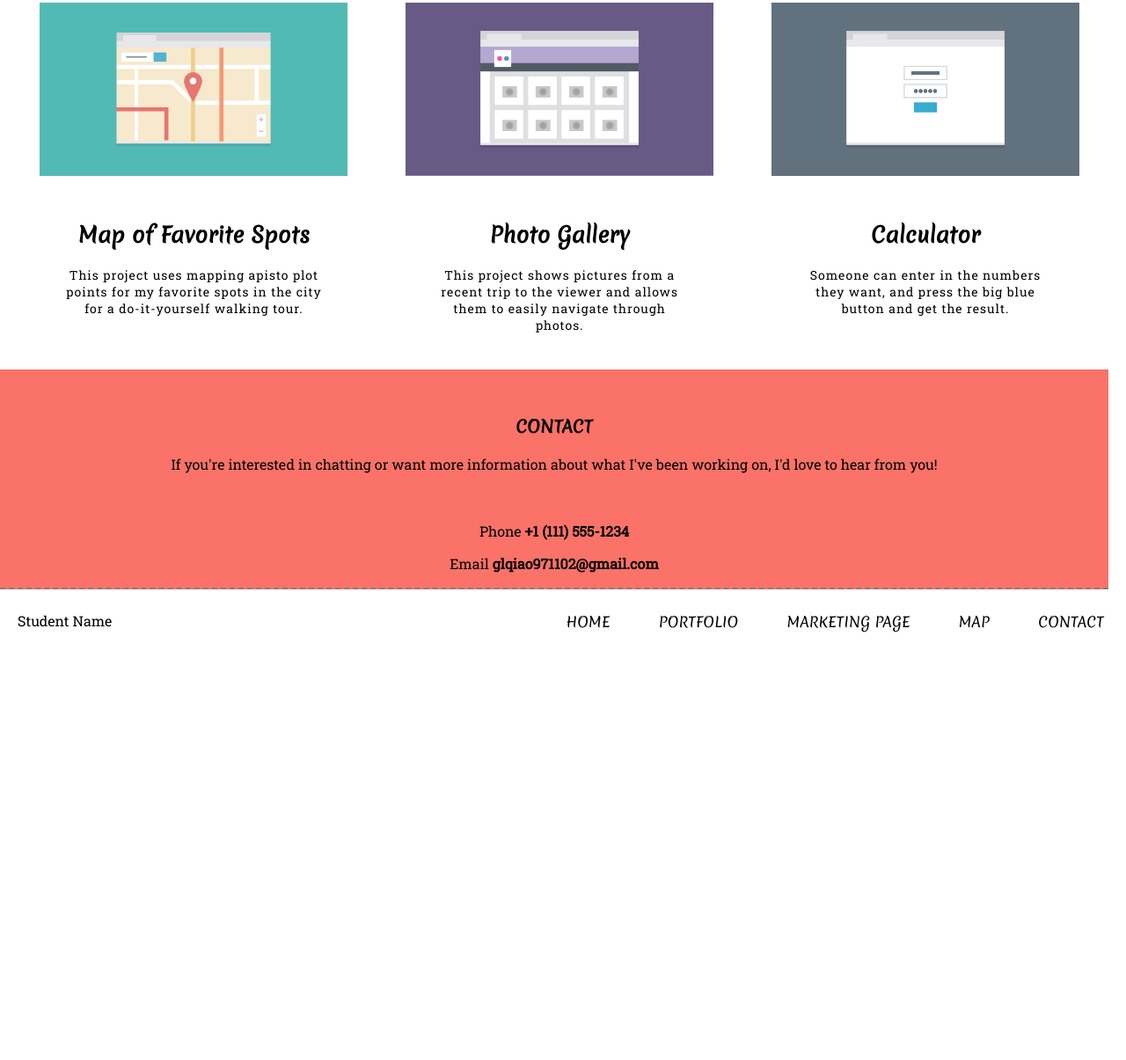
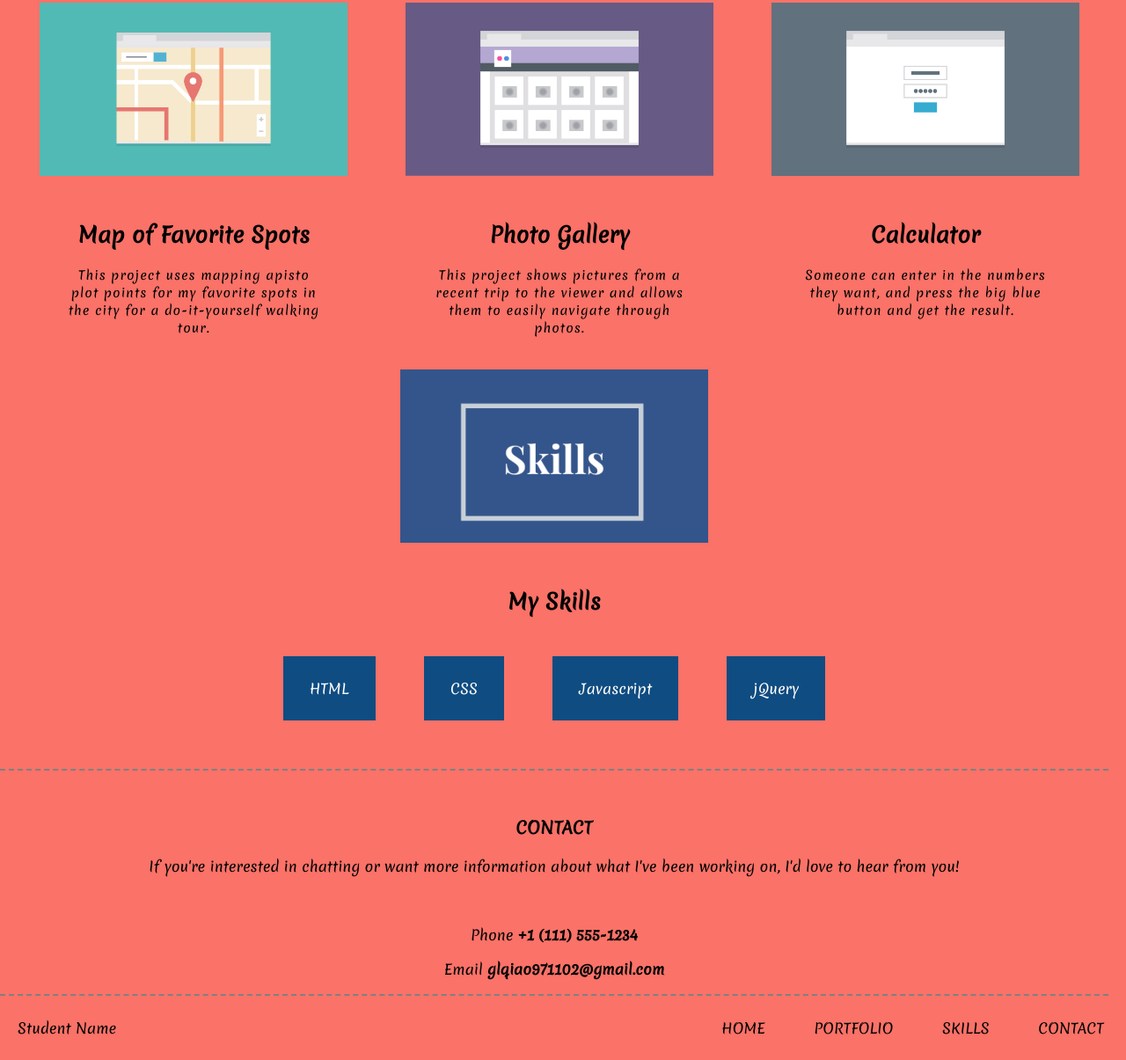
Before and after one commit to glqiao971102/front-end-project-2, a plain HTML site: page index.html in a window 1280 px wide. Shown: the part 981-2186 px from the top of the page at 88% size. Before the commit the page ends 1724 px from the top, so only its background shows below. Drawn offline with Linux system fonts and the light colour scheme.

Commit message:
Need work 2

```diff
--- a/css/styles.css
+++ b/css/styles.css
@@ -2,20 +2,15 @@
 
 *{
     box-sizing: border-box;
-
+    font-family: 'Merienda','Roboto Slab', serif;
+    background-color: #FA7268;
 }
 
-body{
-
-    font-family: 'Merienda','Roboto Slab', serif;
-
-
-}
 
 p {
 
     text-align: center;
-    font-family: 'Roboto Slab', serif;
+
 }
 
 li{
@@ -58,6 +53,7 @@ h3 {
 
 /* Classes */
 
+
 .main-header{
     background-color: #FA7268;
     margin: auto;
@@ -72,7 +68,7 @@ h3 {
 
 .main-nav{
     margin: auto;
-    width: 80%;
+
     margin-bottom: 40px;
 }
 
@@ -90,6 +86,7 @@ h3 {
 .main-contact {
     background-color: #FA7268;
     padding: 1px 0;
+    border-top: 2px dashed grey;
     border-bottom: 2px dashed grey;
 }
 
@@ -118,6 +115,32 @@ h3 {
     padding-right: 20px;
 }
 
+.skills-list {
+
+    text-align: center;
+    padding: 0px 50px 25px 50px;
+    color: white;
+
+}
+
+.each-skill{
+    margin-bottom: 10px;
+    display: inline-block;
+    background-color: #0F4C81;
+    padding: 25px 30px;
+
+}
+
+.skills {
+
+    padding: 20px;
+    border-top: 2px dashed grey;
+
+    }
+
+    .each-skill:hover {
+        background-color: grey;
+      }
 /* Hide element in mobile */
 
 .destop-back-to-top {
@@ -140,6 +163,8 @@ h3 {
 /* Media queries styles */
 
 @media (min-width: 768px) {
+
+
 
     .container {
 
@@ -276,7 +301,6 @@ h3 {
 
     .container {
 
-
 		margin: 0 auto;
 
 	}
@@ -286,7 +310,7 @@ h3 {
         padding-top: 12px;
         padding-left: 40px;
         float: right;
-        width: 70%;
+
 
 	}
 
@@ -347,3 +371,10 @@ h3 {
         margin-bottom: 75px;
 
       }
+
+      .profile-response {
+
+        clear: both;
+      }
+
+    }
--- a/index.html
+++ b/index.html
@@ -19,8 +19,7 @@
                     <ul >
                         <li><a href="#">HOME</a></li>
                         <li><a href="#portfolio">PORTFOLIO</a></li>
-                        <li><a href="#marketingPage">MARKETING PAGE</a></li>
-                        <li><a href="#mapOfFavoriteSpots">MAP</a></li>
+                        <li><a href="#mySkills">SKILLS</a></li>
                         <li><a href="#contact">CONTACT</a></li>
 
                     </ul>
@@ -97,6 +96,18 @@
             </div>
         </div>
 
+        <section class="skill-section">
+            <div class="skills">
+                <img id="mySkills" class="skills-img" src="images/skills.png" alt="skills">
+                <h2  >My Skills</h2>
+                    <ul class="skills-list">
+                        <li class="each-skill">HTML</li>
+                        <li class="each-skill">CSS</li>
+                        <li class="each-skill">Javascript</li>
+                        <li class="each-skill">jQuery</li>
+                    </ul>
+        </div>
+    </section>
 
         <div class="container main-contact clearfix">
             <h3 id="contact">CONTACT</h3>
@@ -129,8 +140,7 @@
             <ul>
                 <li><a href="#">HOME</a></li>
                 <li><a href="#portfolio">PORTFOLIO</a></li>
-                <li><a href="#marketingPage">MARKETING PAGE</a></li>
-                <li><a href="#mapOfFavoriteSpots">MAP</a></li>
+                <li><a href="#mySkills">SKILLS</a></li>
                 <li><a href="#contact">CONTACT</a></li>
 
             </ul>
```
Also changed, not shown: images/skills.png (added).
